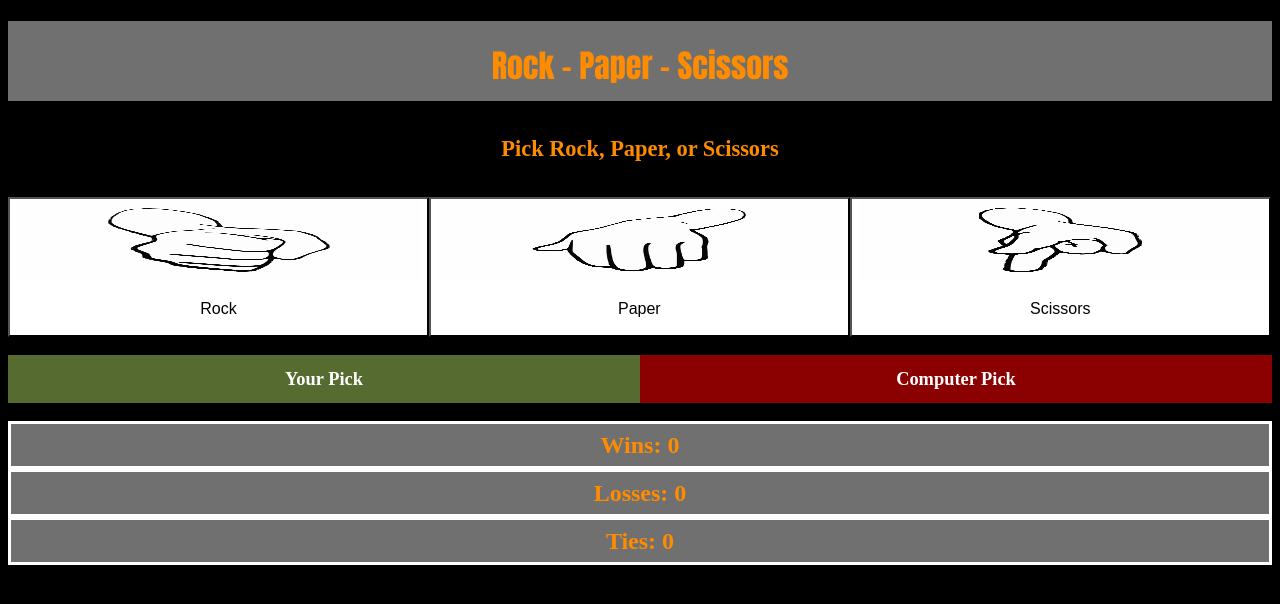
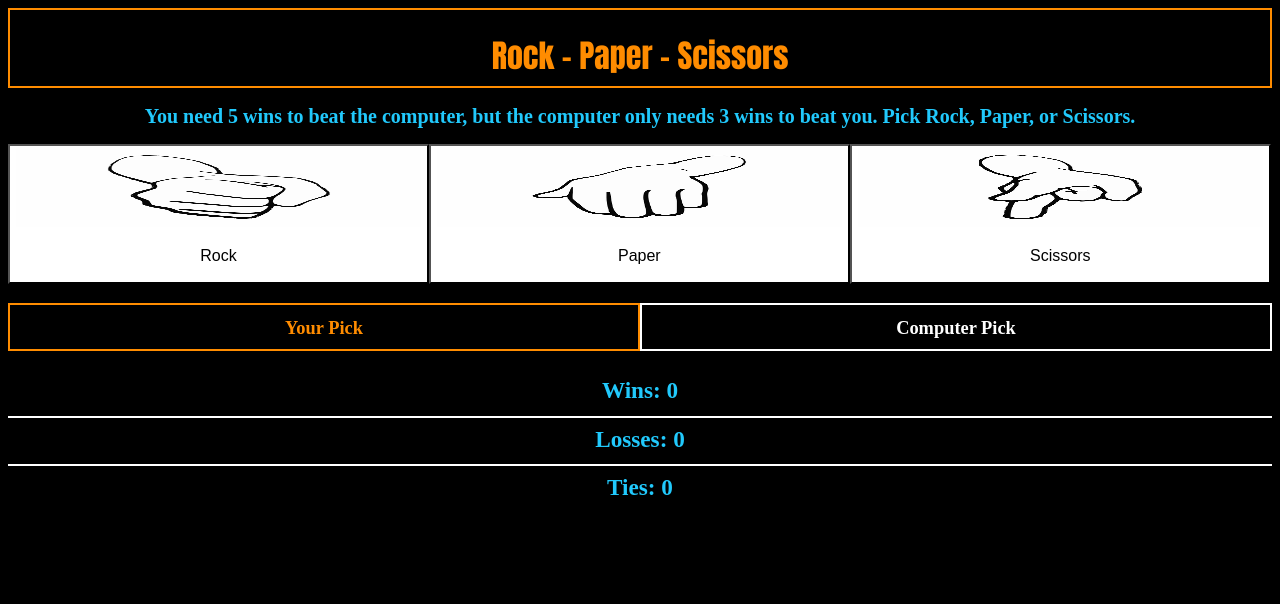
Before and after one commit to JasonClohosey/Mobile-RPS-Game, a plain HTML site: page index.html in a window 1280 px wide. Drawn offline with Linux system fonts and the light colour scheme.

Commit message:
Modified style in css

```diff
--- a/assets/css/style.css
+++ b/assets/css/style.css
@@ -7,26 +7,29 @@ body {
     color: white;
 }
 header {
-    background-color: rgb(112, 112, 112);
+    background-color: black;
     color: darkorange;
     font-size: 2rem;
     font-family: Impact, Haettenschweiler, 'Arial Narrow Bold', sans-serif;
     text-align: center;
     height: 5rem;
     justify-content: center;
+    border: solid 2px darkorange;
+    width: 100%;
+    float: left;
 }
 h1 {
-    padding-top: 1.25rem;
     font-size: 2rem;
 
 }
+
 h2 {
     font-family: 'Times New Roman', Times, serif;
-    font-size: 1.4rem;
-    color: darkorange;
+    font-size: 1.25rem;
+    color: rgb(33, 201, 252);
     text-align: center;
-    padding-top: 1rem;
-    padding-bottom: 1rem;
+    width: 100%;
+    float: left;
 }
 h3 {
     /* font-family: Impact, Haettenschweiler, 'Arial Narrow Bold', sans-serif; */
@@ -37,13 +40,18 @@ h3 {
     padding-top: .85rem;
 }
 #user-pick {
-    background-color: darkolivegreen;
+    background-color: black;
+    color: darkorange;
+    border: solid 2px darkorange;
     float: left;
     width: 50%;
 
 }
 #comp-pick {
-    background-color: darkred;
+    background-color: darkorange;
+    background: black;
+    color: white;
+    border: solid 2px white;
     float: left;
     width: 50%;
 }
@@ -51,41 +59,44 @@ h3 {
     width: 100%;
     text-align: center;
     height: 3rem;
-    background-color: rgb(112, 112, 112);
+    background-color: black;
     color: darkorange;
-    border: white solid 3px;
+    border-bottom: white solid 1.25px;
     justify-content: center;
     float: left;
-
-    font-size: 1.5rem;
+    font-size: 1.45rem;
     padding-top: .5rem;
     margin: 0rem;
+    color:rgb(33, 201, 252);
 }
 #losses {
     width: 100%;
     text-align: center;
     height: 3rem;
-    background-color: rgb(112, 112, 112);
+    background-color: black;
     color: darkorange;
-    border: white solid 3px;
+    border-top: white solid 1.25px;
+    border-bottom: white solid 1.25px;
     justify-content: center;
     float: left;
-    font-size: 1.5rem;
+    font-size: 1.45rem;
     padding-top: .5rem;
     margin: 0rem;
+    color: rgb(33, 201, 252);;
 }
 #ties {
     width: 100%;
     text-align: center;
     height: 3rem;
-    background-color: rgb(112, 112, 112);
+    background-color: black;
     color: darkorange;
-    border: white solid 3px;
+    border-top: white solid 1.25px;
     justify-content: center;
     float: left;
-    font-size: 1.5rem;
+    font-size: 1.45rem;
     padding-top: .5rem;
     margin: 0rem;
+    color: rgb(33, 201, 252);;
 }
 button {
     background-color: white;
@@ -101,3 +112,8 @@ img {
     width: 100%;
     height: 5rem;
 }
+@media only screen and (max-width: 350px) {
+    h1 {
+        font-size: 1.75rem;
+    }
+}
--- a/index.html
+++ b/index.html
@@ -22,7 +22,7 @@
 
 
 <div id="game">
-    <h2>Pick Rock, Paper, or Scissors</h2>
+    <h2>You need 5 wins to beat the computer, but the computer only needs 3 wins to beat you.  Pick Rock, Paper, or Scissors.</h2>
     <button id="rock" value="rock"><img src="assets/images/rock-hand.png"><p>Rock</p></button>
     <button id="paper" value="paper"><img src="assets/images/paper-hand.png"><p>Paper</p></button>
     <button id="scissors" value="scissors"><img src="assets/images/scissors-hand.png"><p>Scissors</p></button>
```
